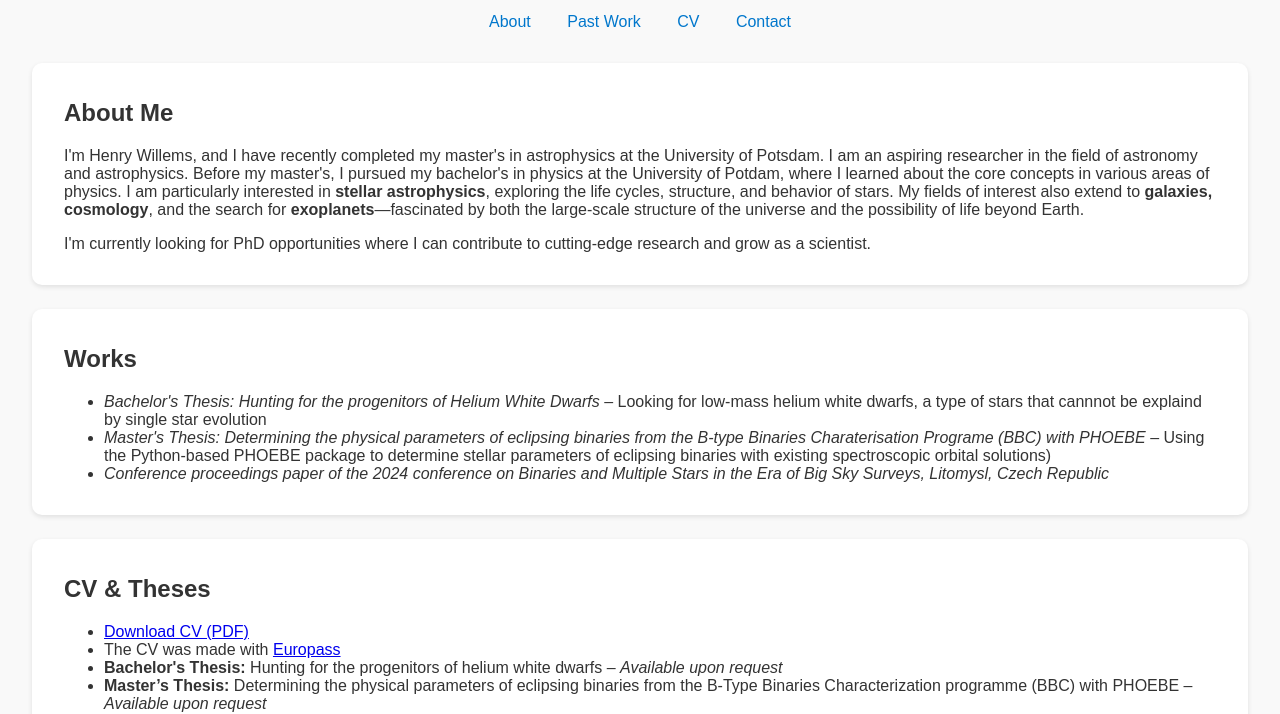
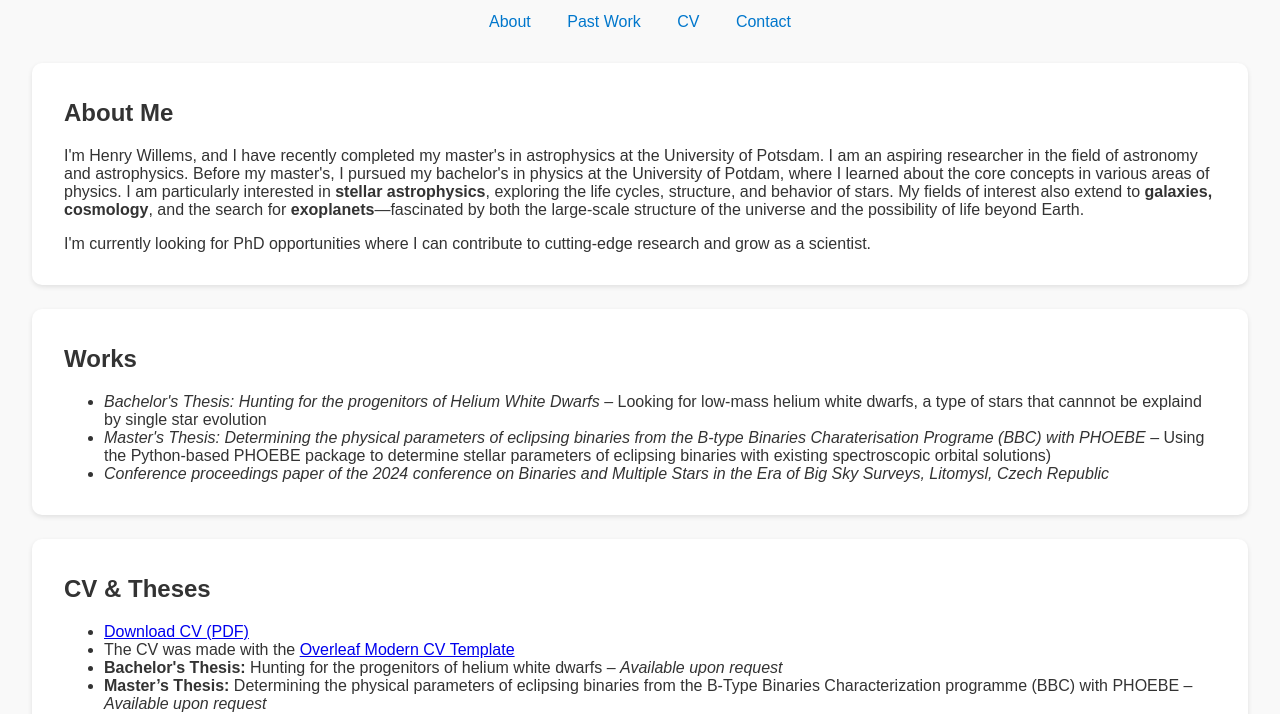
Before and after one commit to hwillems2/henrywillems.github.io, a plain HTML site: page index.html in a window 1280 px wide. Shown: the part 111-825 px from the top of the page. Drawn offline with Linux system fonts and the light colour scheme.

Commit message:
Update index.html
CV source

```diff
--- a/index.html
+++ b/index.html
@@ -75,7 +75,7 @@
   <h2>CV & Theses</h2>
   <ul>
     <li><a href="Henry_Willems_CV_Apr2025.pdf" target="_blank">Download CV (PDF)</a></li>
-    <li>The CV was made with <a href="https://europass.europa.eu/en" target="_blank">Europass</a></li>
+    <li>The CV was made with the <a href="https://www.overleaf.com/latex/templates/moderncv-and-cover-letter-template/sttkgjcysttn" target="_blank">Overleaf Modern CV Template</a></li>
     <li><strong>Bachelor's Thesis:</strong> Hunting for the progenitors of helium white dwarfs – <em>Available upon request</em></li>
     <li><strong>Master’s Thesis:</strong> Determining the physical parameters of eclipsing binaries from the B-Type Binaries Characterization programme (BBC) with PHOEBE – <em>Available upon request</em></li>
   </ul>
```
